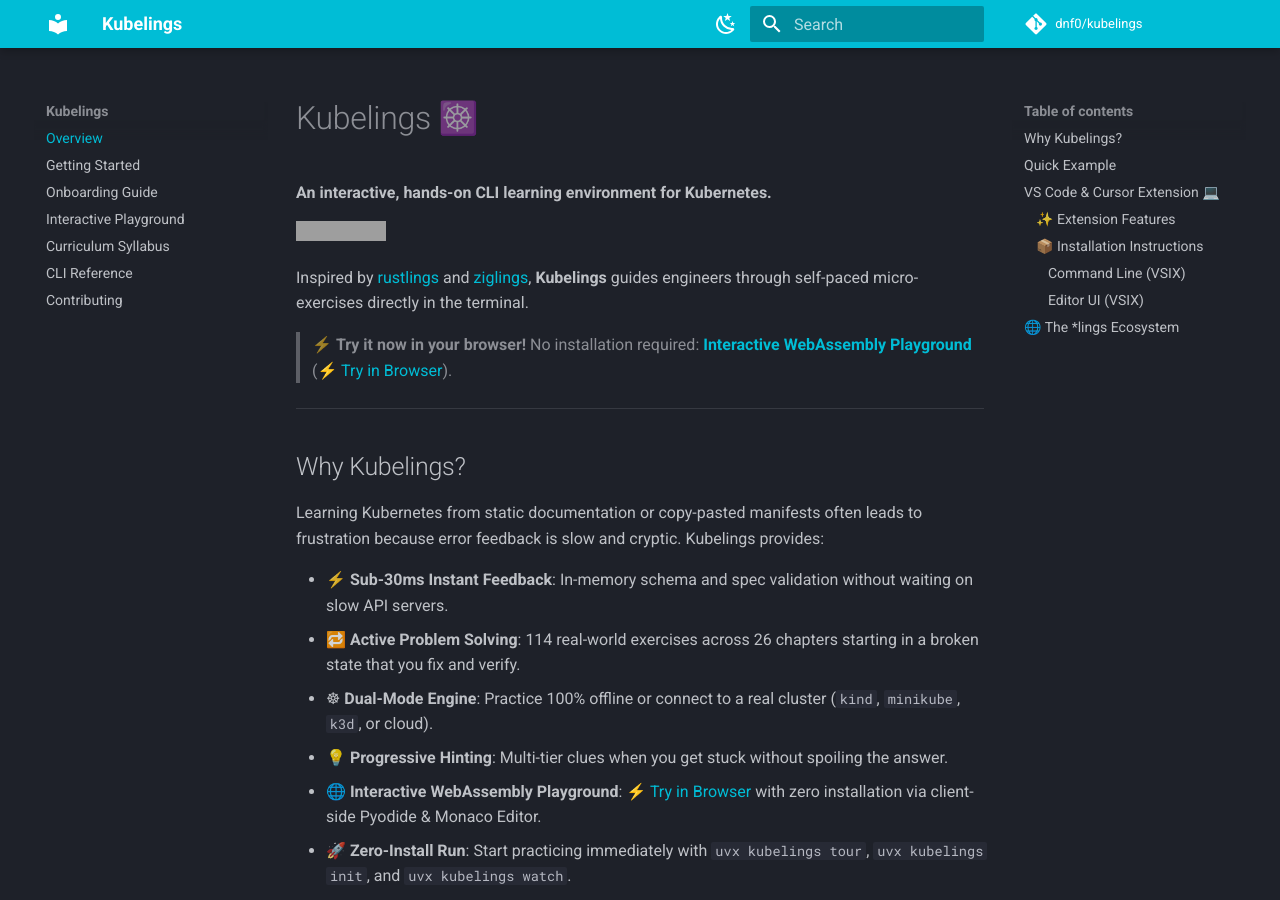
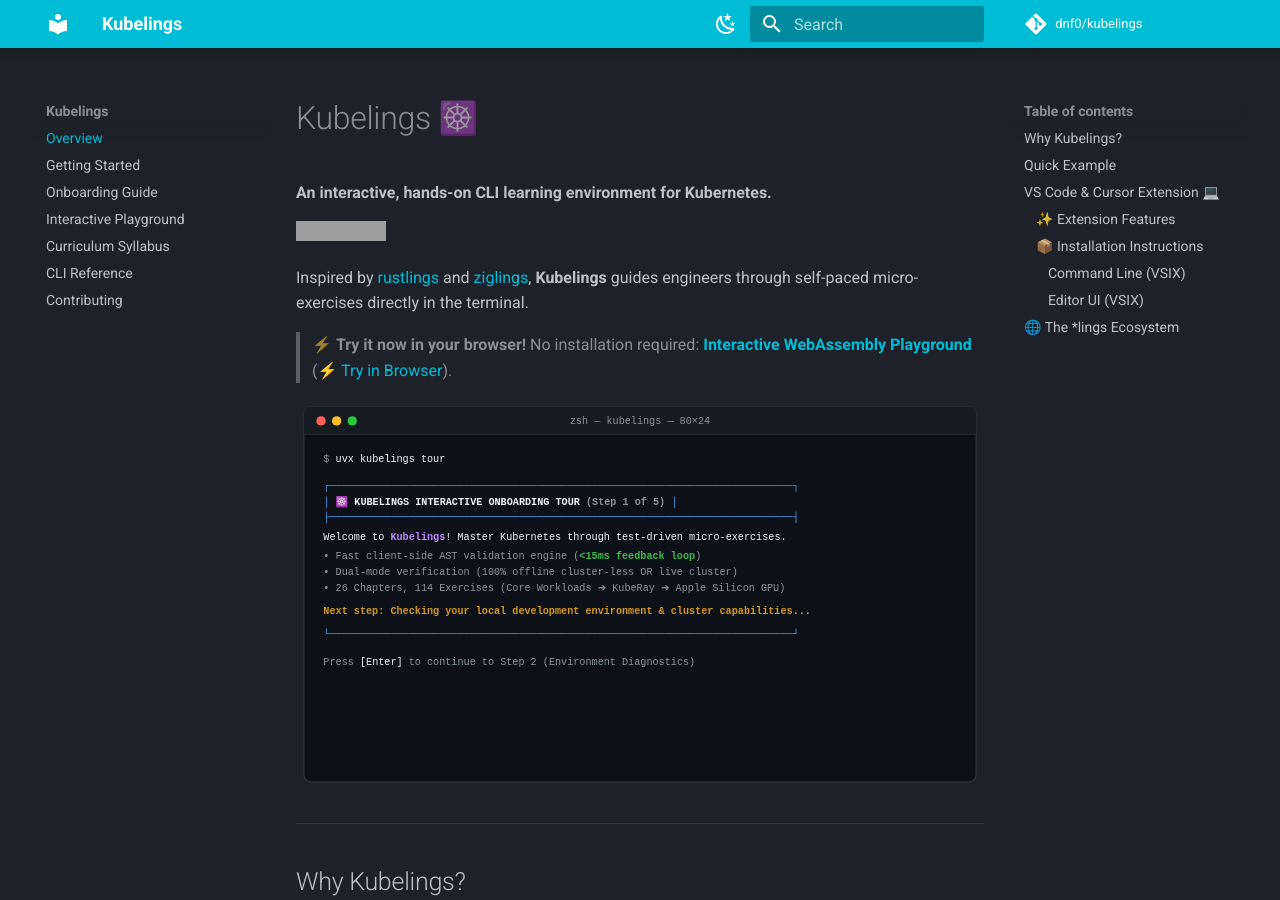
Before and after one commit to dnf0/kubelings, an MkDocs documentation site: the page built from docs/index.md, in a window 1280 px wide and 900 px high. Built offline with MkDocs 1.6.1 and Material for MkDocs 9.7.7, drawn with Linux system fonts in a browser that asks for light colours; comment, search, counter and statistics services are not loaded; grey boxes are pictures that could not be loaded.

Commit message:
feat(docs): add animated terminal SVG demo for tour and watch mode

```diff
--- a/docs/index.md
+++ b/docs/index.md
@@ -7,6 +7,10 @@
 Inspired by [rustlings](https://github.com/rust-lang/rustlings) and [ziglings](https://codeberg.org/ziglings/exercises), **Kubelings** guides engineers through self-paced micro-exercises directly in the terminal.
 
 > ⚡ **Try it now in your browser!** No installation required: [**Interactive WebAssembly Playground**](playground.md) ([⚡ Try in Browser](https://dnf0.github.io/kubelings/playground/)).
+
+<p align="center">
+  <img src="assets/demo.svg" alt="Kubelings Terminal Tour & Watch TUI" width="840">
+</p>
 
 ---
 
```
Also changed, not shown: assets/demo-animated.svg (added), docs/assets/demo-animated.svg (added), docs/assets/demo.svg, docs/assets/kubelings-demo.svg (added).
